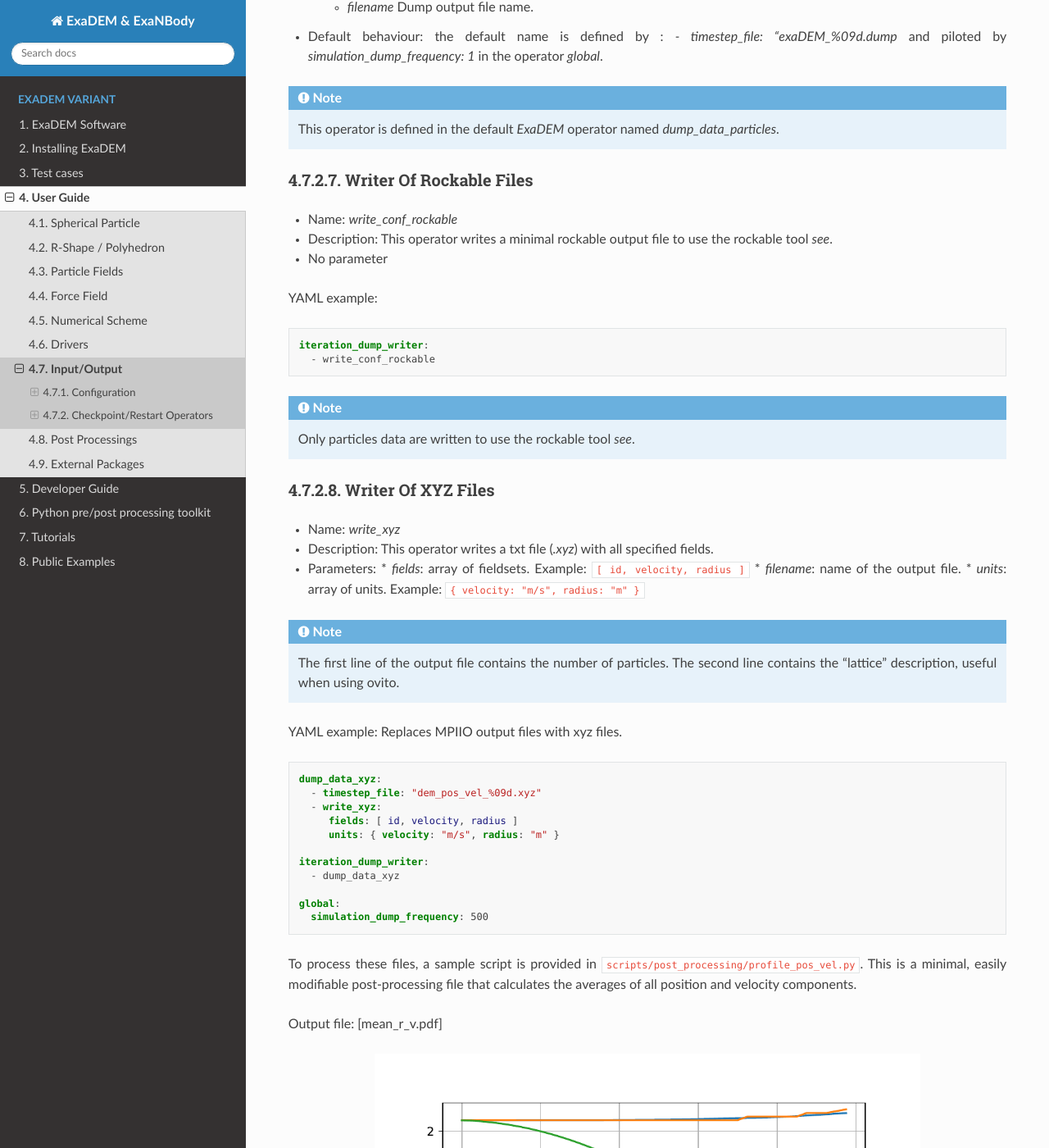
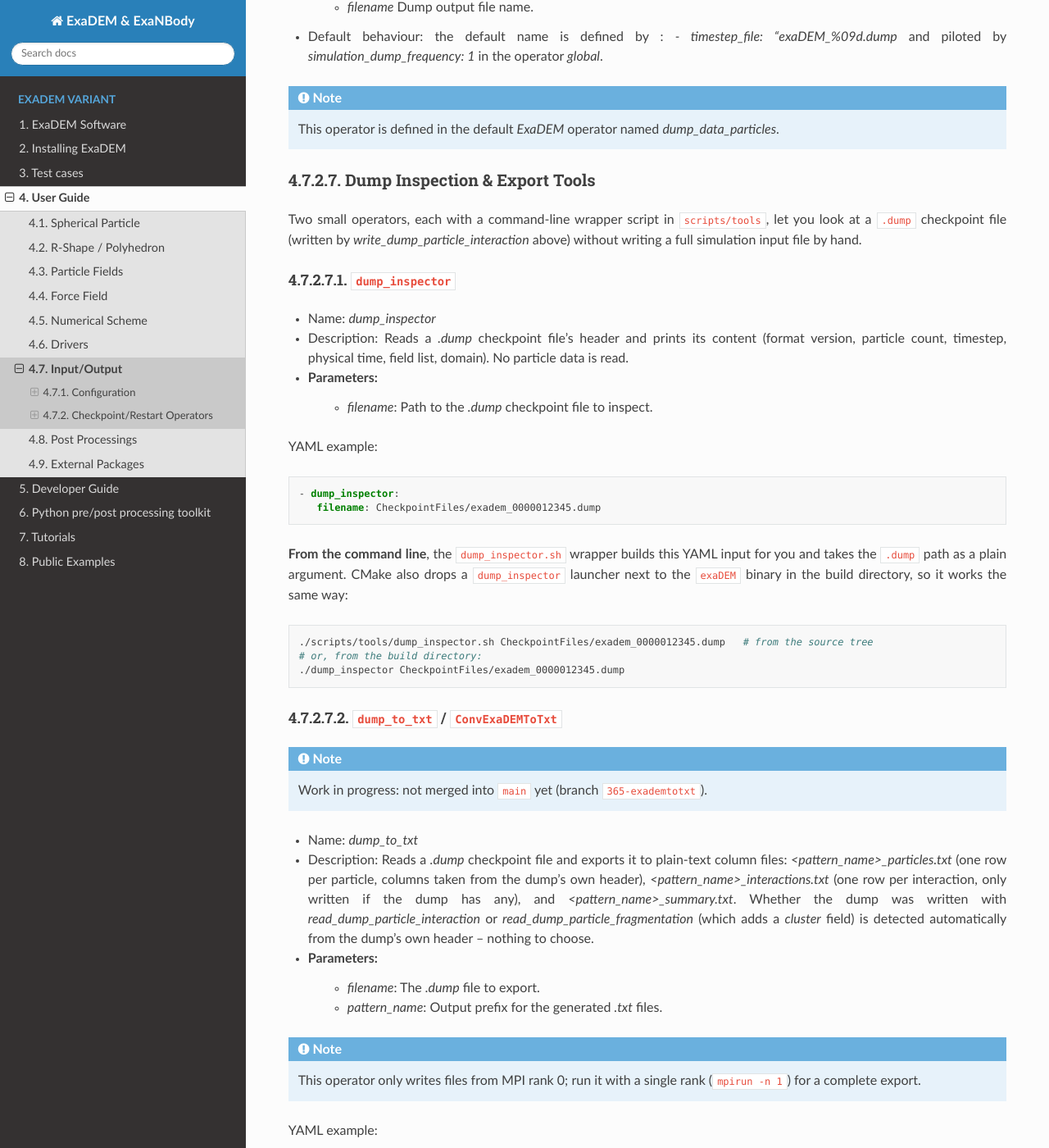
Before and after one commit to Collab4exaNBody/doc_exaDEM, a Sphinx documentation site: the page built from docs/source/project_exaDEM/user_guide/IO.rst, in a window 1280 px wide and 1400 px high, scrolled down 7182 px. Shown: the whole window at 82% size. Built offline with Sphinx 7.4.7 and the Read the Docs theme 3.1.0, drawn with Linux system fonts in a browser that asks for light colours; some of the changed text lies outside the part shown.

Commit message:
add doc dump inspector + ExaDEM to Txt

```diff
--- a/docs/source/project_exaDEM/developer_guide/changelog.rst
+++ b/docs/source/project_exaDEM/developer_guide/changelog.rst
@@ -30,6 +30,8 @@ New Features:
    * I/O
 
       - Add support for the ``group`` field in dump file readers/writers, including legacy Rockable readers (legacy writers are not affected).
+      - Add the ``dump_inspector`` operator (and ``scripts/tools/dump_inspector.sh`` wrapper) to print a ``.dump`` checkpoint file's header without reading particle data.
+      - *Pending, not yet merged into* ``main`` *(branch* ``365-exademtotxt`` *):* add the ``dump_to_txt`` operator (and ``scripts/tools/ConvExaDEMToTxt`` wrapper) to export a ``.dump`` checkpoint file to plain-text particle/interaction/summary files.
 
 Changes and Enhancements:
 
--- a/docs/source/project_exaDEM/user_guide/IO.rst
+++ b/docs/source/project_exaDEM/user_guide/IO.rst
@@ -305,6 +305,76 @@ Writer Of MPIIO Files
 .. note::
   This operator is defined in the default `ExaDEM` operator named `dump_data_particles`.
 
+Dump Inspection & Export Tools
+^^^^^^^^^^^^^^^^^^^^^^^^^^^^^^
+
+Two small operators, each with a command-line wrapper script in ``scripts/tools``, let you look
+at a ``.dump`` checkpoint file (written by `write_dump_particle_interaction` above) without
+writing a full simulation input file by hand.
+
+``dump_inspector``
+"""""""""""""""""""
+
+- Name: `dump_inspector`
+- Description: Reads a `.dump` checkpoint file's header and prints its content (format version, particle count, timestep, physical time, field list, domain). No particle data is read.
+- Parameters:
+   * `filename`: Path to the `.dump` checkpoint file to inspect.
+
+YAML example:
+
+.. code-block:: yaml
+
+  - dump_inspector:
+     filename: CheckpointFiles/exadem_0000012345.dump
+
+**From the command line**, the ``dump_inspector.sh`` wrapper builds this YAML input for you and
+takes the ``.dump`` path as a plain argument. CMake also drops a ``dump_inspector`` launcher next
+to the ``exaDEM`` binary in the build directory, so it works the same way:
+
+.. code-block:: bash
+
+   ./scripts/tools/dump_inspector.sh CheckpointFiles/exadem_0000012345.dump   # from the source tree
+   # or, from the build directory:
+   ./dump_inspector CheckpointFiles/exadem_0000012345.dump
+
+``dump_to_txt`` / ``ConvExaDEMToTxt``
+"""""""""""""""""""""""""""""""""""""
+
+.. note::
+  Work in progress: not merged into ``main`` yet (branch ``365-exademtotxt``).
+
+- Name: `dump_to_txt`
+- Description: Reads a `.dump` checkpoint file and exports it to plain-text column files:
+  `<pattern_name>_particles.txt` (one row per particle, columns taken from the dump's own
+  header), `<pattern_name>_interactions.txt` (one row per interaction, only written if the dump
+  has any), and `<pattern_name>_summary.txt`. Whether the dump was written with
+  `read_dump_particle_interaction` or `read_dump_particle_fragmentation` (which adds a `cluster`
+  field) is detected automatically from the dump's own header -- nothing to choose.
+- Parameters:
+   * `filename`: The `.dump` file to export.
+   * `pattern_name`: Output prefix for the generated `.txt` files.
+
+.. note::
+  This operator only writes files from MPI rank 0; run it with a single rank (``mpirun -n 1``)
+  for a complete export.
+
+YAML example:
+
+.. code-block:: yaml
+
+  - dump_to_txt:
+     filename: exadem_0000012345.dump
+     pattern_name: exadem_0000012345
+
+**From the command line**, the ``ConvExaDEMToTxt`` wrapper builds this YAML input for you:
+
+.. code-block:: bash
+
+   ./scripts/tools/ConvExaDEMToTxt CheckpointFiles/exadem_0000012345.dump my_export   # from the source tree
+   # or, from the build directory:
+   ./ConvExaDEMToTxt CheckpointFiles/exadem_0000012345.dump my_export
+
+
 Writer Of Rockable Files
 ^^^^^^^^^^^^^^^^^^^^^^^^
 
```
